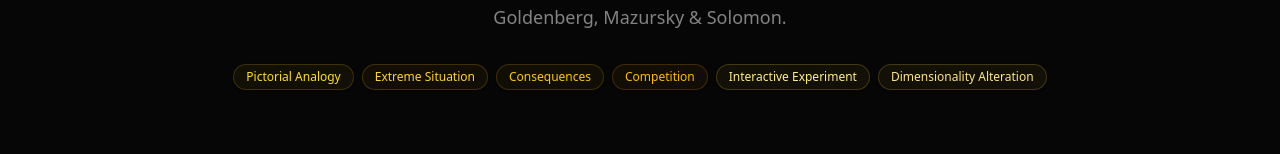
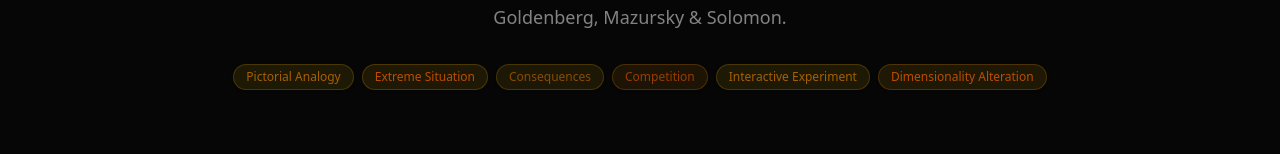
Before and after one commit to himalayladha/AdGenius-AI, a Next.js app: page / in a window 1280 px wide. Shown: the part 407-561 px from the top of the page. Built offline with nearby package versions, Linux system fonts and the light colour scheme; no server answers.

Commit message:
fix: resolve low contrast template pills in light theme

```diff
--- a/src/app/page.tsx
+++ b/src/app/page.tsx
@@ -3,12 +3,12 @@ import ThemeToggle from "@/components/ThemeToggle";
 import { Sparkles, BookOpen, Award } from "lucide-react";
 
 const TEMPLATE_PILLS = [
-  { name: "Pictorial Analogy", styles: "bg-yellow-400/5 border-yellow-500/20 text-yellow-300" },
-  { name: "Extreme Situation", styles: "bg-amber-400/5 border-amber-400/20 text-amber-300" },
-  { name: "Consequences", styles: "bg-yellow-500/5 border-yellow-500/20 text-yellow-400" },
-  { name: "Competition", styles: "bg-amber-500/5 border-amber-500/20 text-amber-400" },
-  { name: "Interactive Experiment", styles: "bg-yellow-300/5 border-yellow-300/20 text-yellow-200" },
-  { name: "Dimensionality Alteration", styles: "bg-amber-300/5 border-amber-300/20 text-amber-200" },
+  { name: "Pictorial Analogy", styles: "bg-yellow-400/10 dark:bg-yellow-400/5 border-yellow-500/20 text-yellow-700 dark:text-yellow-300" },
+  { name: "Extreme Situation", styles: "bg-amber-400/10 dark:bg-amber-400/5 border-amber-400/20 text-amber-700 dark:text-amber-300" },
+  { name: "Consequences", styles: "bg-yellow-500/10 dark:bg-yellow-500/5 border-yellow-500/20 text-yellow-800 dark:text-yellow-400" },
+  { name: "Competition", styles: "bg-amber-500/10 dark:bg-amber-500/5 border-amber-500/20 text-amber-800 dark:text-amber-400" },
+  { name: "Interactive Experiment", styles: "bg-yellow-400/10 dark:bg-yellow-400/5 border-yellow-500/20 text-yellow-700 dark:text-yellow-300" },
+  { name: "Dimensionality Alteration", styles: "bg-amber-400/10 dark:bg-amber-400/5 border-amber-500/20 text-amber-700 dark:text-amber-300" },
 ];
 
 export default function Home() {
```
